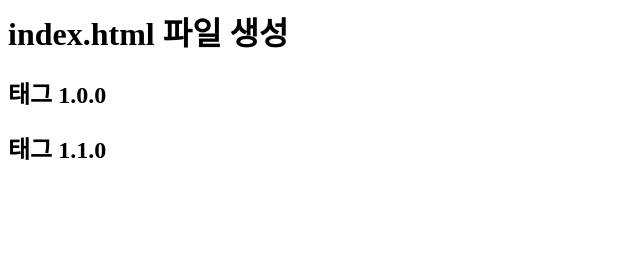
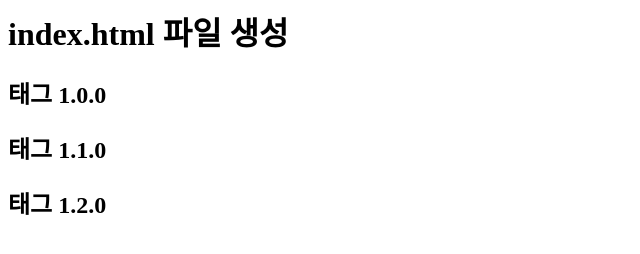
Before and after one commit to shiri0/remoterepo, a plain HTML site: page index.html in a window 1280 px wide. Shown: the whole page, without its empty margins (0-640 px from the left). Drawn offline with Linux system fonts and the light colour scheme.

Commit message:
index.html commit 4

```diff
--- a/index.html
+++ b/index.html
@@ -1,3 +1,4 @@
 <h1>index.html 파일 생성</h1>
 <h2>태그 1.0.0</h2>
 <h2>태그 1.1.0</h2>
+<h2>태그 1.2.0</h2>
```
